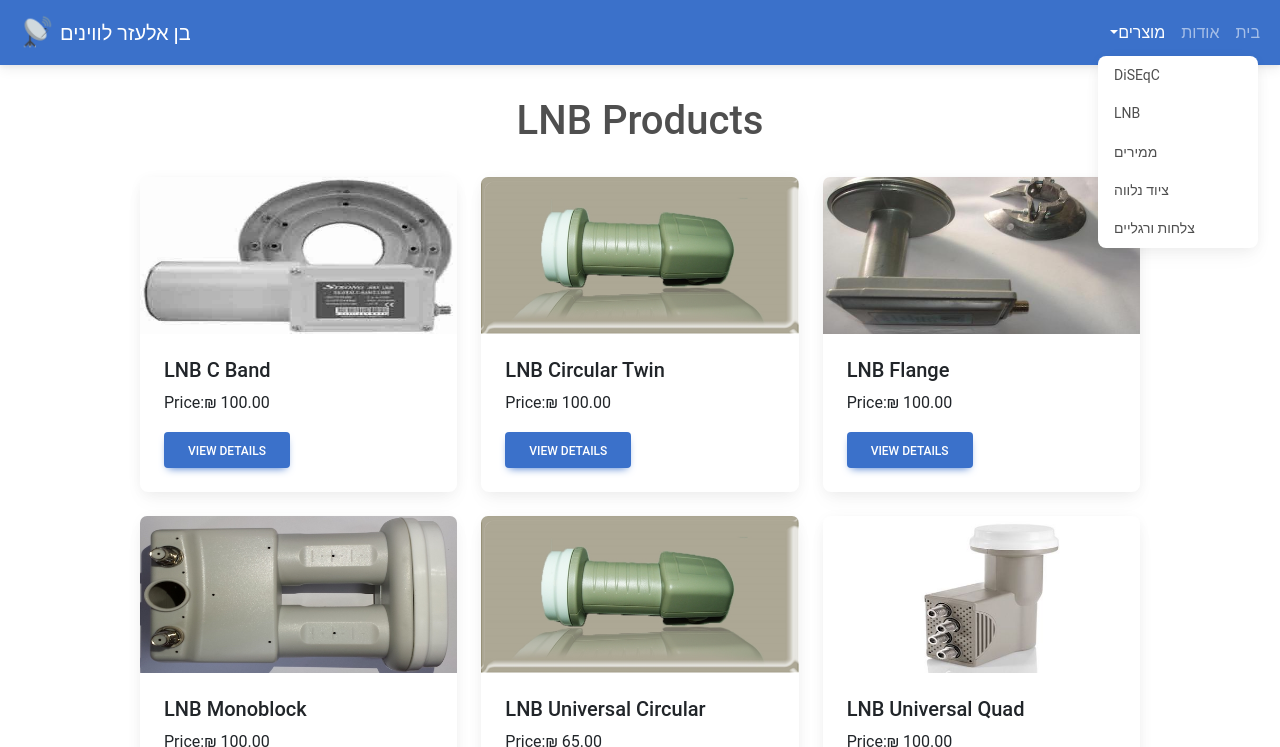
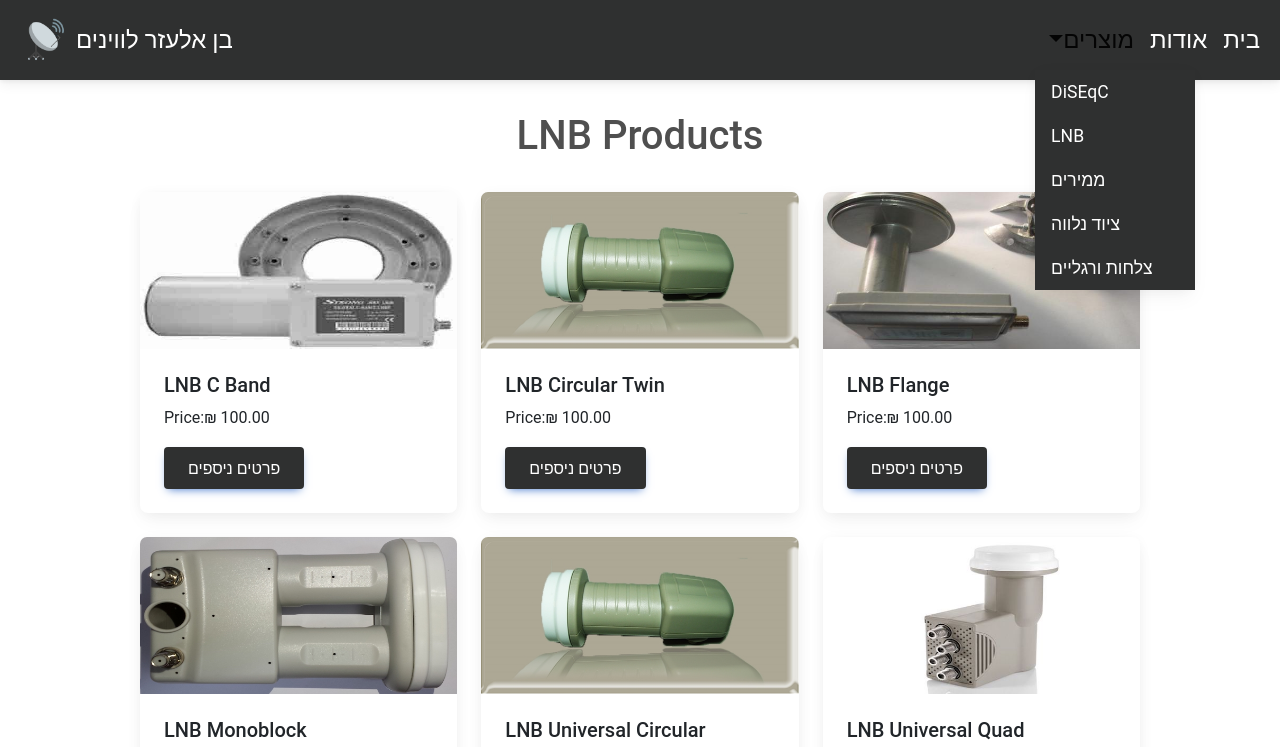
Before and after one commit to annde1/lavyanim-vol3, a Gatsby site: page /products/lnb in a window 1280 px wide. Both pictures are taken after a click on the button "מוצרים". Shown: the top 747 px of the page. Built offline with nearby package versions, Linux system fonts and the light colour scheme; Gatsby itself is replaced by a stand-in of ours; a web font is replaced by a local one.

Commit message:
added styling

```diff
--- a/src/components/FooterComponent.js
+++ b/src/components/FooterComponent.js
@@ -4,22 +4,23 @@ const FooterComponent = () => {
   return (
     <>
       <MDBFooter
-        bgColor="primary"
         className="text-white text-center text-lg-left"
+        style={{ backgroundColor: "#2f3030" }}
       >
         <MDBContainer className="p-4">
           <MDBRow>
             <MDBCol lg="12" md="12" className="mb-4 mb-md-0">
-              <h5 className="text-uppercase">לווינים בן אלעזר</h5>
+              <h5 className="text-uppercase" style={{ color: "white" }}>
+                לווינים בן אלעזר
+              </h5>
 
-              <p>
+              <p style={{ color: "white" }}>
                 בעלי ותק בתחום התקשורת הלווינית של 20 שנה | צור קשר - 0528785050
               </p>
 
               <a
                 href="#!"
-                className="text-white"
-                style={{ textDecoration: "underline" }}
+                style={{ textDecoration: "underline", color: "white" }}
               >
                 הצהרת הנגישות של האתר
               </a>
@@ -29,7 +30,7 @@ const FooterComponent = () => {
 
         <div
           className="text-center p-3"
-          style={{ backgroundColor: "rgba(0, 0, 0, 0.2)" }}
+          style={{ backgroundColor: "rgba(0, 0, 0, 0.2)", color: "white" }}
         >
           &copy; קטלוג המוצרים של בן אלעזר תקשורת לווינית, כל הזכויות שמורות
         </div>
--- a/src/components/NavBarComponent.js
+++ b/src/components/NavBarComponent.js
@@ -1,7 +1,5 @@
 import React from "react";
-import Button from "react-bootstrap/Button";
 import Container from "react-bootstrap/Container";
-import Form from "react-bootstrap/Form";
 import Nav from "react-bootstrap/Nav";
 import Navbar from "react-bootstrap/Navbar";
 import NavDropdown from "react-bootstrap/NavDropdown";
@@ -11,35 +9,114 @@ import "../styles/global.css";
 
 const NavBarComponent = () => {
   return (
-    <Navbar expand="lg" bg="primary" variant="dark">
+    <>
+      <Navbar
+        expand="lg"
+        style={{ backgroundColor: "#2f3030", height: "5rem" }}
+        sticky="top"
+      >
         <Container fluid>
-        <img src={sateliteImage} style={{ height: "3rem" }}></img>
-        <Navbar.Brand href="#" className="me-auto">
+          <img
+            src={sateliteImage}
+            style={{ height: "4rem" }}
+            alt="Satellite Logo"
+          />
+          <Navbar.Brand
+            href="#"
+            className="me-auto"
+            style={{ color: "white", fontSize: "1.5rem" }}
+          >
             בן אלעזר לווינים
           </Navbar.Brand>
-        <Navbar.Toggle aria-controls="navbarScroll" />
-        <Navbar.Collapse id="navbarScroll">
+          <Navbar.Toggle
+            aria-controls="navbarScroll"
+            style={{ color: "white" }}
+          />
+          <Navbar.Collapse
+            id="navbarScroll"
+            style={{ backgroundColor: "#2f3030" }}
+          >
             <Nav className="ms-auto" navbarScroll dir="rtl">
-            <Nav.Link href="#action1" as={Link} to="/">
+              <Nav.Link
+                href="#action1"
+                as={Link}
+                to="/"
+                style={{ color: "white", fontSize: "1.5rem" }}
+              >
                 בית
               </Nav.Link>
-            <Nav.Link href="#action2" as={Link} to="/about">
+              <Nav.Link
+                href="#action2"
+                as={Link}
+                to="/about"
+                style={{ color: "white", fontSize: "1.5rem" }}
+              >
                 אודות
               </Nav.Link>
-            <NavDropdown title="מוצרים" id="navbarScrollingDropdown">
-              <NavDropdown.Item href="#action3" as={Link} to="/products/diseqc">
+              <NavDropdown
+                title="מוצרים"
+                id="navbarScrollingDropdown"
+                style={{ color: "white", fontSize: "1.5rem", width: "100%" }}
+                className="products"
+              >
+                <NavDropdown.Item
+                  href="#action3"
+                  as={Link}
+                  to="/products/diseqc"
+                  style={{
+                    backgroundColor: "#2f3030",
+                    color: "white",
+                    fontSize: "1.1rem",
+                  }}
+                >
                   DiSEqC
                 </NavDropdown.Item>
-              <NavDropdown.Item href="#action4" as={Link} to="/products/lnb">
+                <NavDropdown.Item
+                  href="#action4"
+                  as={Link}
+                  to="/products/lnb"
+                  style={{
+                    backgroundColor: "#2f3030",
+                    color: "white",
+                    fontSize: "1.1rem",
+                  }}
+                >
                   LNB
                 </NavDropdown.Item>
-              <NavDropdown.Item href="#action5" as={Link} to="/products/dvb">
+                <NavDropdown.Item
+                  href="#action5"
+                  as={Link}
+                  to="/products/dvb"
+                  style={{
+                    backgroundColor: "#2f3030",
+                    color: "white",
+                    fontSize: "1.1rem",
+                  }}
+                >
                   ממירים
                 </NavDropdown.Item>
-              <NavDropdown.Item href="#action6" as={Link} to="/products/misc">
+                <NavDropdown.Item
+                  href="#action6"
+                  as={Link}
+                  to="/products/misc"
+                  style={{
+                    backgroundColor: "#2f3030",
+                    color: "white",
+                    fontSize: "1.1rem",
+                  }}
+                >
                   ציוד נלווה
                 </NavDropdown.Item>
-              <NavDropdown.Item href="#action7" as={Link} to="/products/mounts">
+                <NavDropdown.Item
+                  href="#action7"
+                  as={Link}
+                  to="/products/mounts"
+                  style={{
+                    backgroundColor: "#2f3030",
+                    color: "white",
+                    fontSize: "1.1rem",
+                  }}
+                >
                   צלחות ורגליים
                 </NavDropdown.Item>
               </NavDropdown>
@@ -47,6 +124,7 @@ const NavBarComponent = () => {
           </Navbar.Collapse>
         </Container>
       </Navbar>
+    </>
   );
 };
 
--- a/src/pages/products/dvb/index.js
+++ b/src/pages/products/dvb/index.js
@@ -63,7 +63,11 @@ const Dvb = () => {
               <Card.Body>
                 <Card.Title>{product.frontmatter.title}</Card.Title>
                 <Card.Text>Price: {product.frontmatter.price}</Card.Text>
-                <Button variant="primary">View Details</Button>
+                <Button
+                  style={{ backgroundColor: "#2f3030", fontSize: "1rem" }}
+                >
+                  פרטים ניספים
+                </Button>
               </Card.Body>
             </Card>
           </div>
--- a/src/pages/products/lnb/index.js
+++ b/src/pages/products/lnb/index.js
@@ -62,7 +62,11 @@ const Lnb = () => {
                 {/* Display price */}
                 <Card.Text>Price:{product.frontmatter.price}</Card.Text>
                 <Link to={"/products/lnb/" + product.frontmatter.slug}>
-                  <Button variant="primary">View Details</Button>
+                  <Button
+                    style={{ backgroundColor: "#2f3030", fontSize: "1rem" }}
+                  >
+                    פרטים ניספים
+                  </Button>
                 </Link>
               </Card.Body>
             </Card>
--- a/src/pages/products/mounts/index.js
+++ b/src/pages/products/mounts/index.js
@@ -56,7 +56,11 @@ const Mounts = () => {
                   <Card.Title>{product.frontmatter.title}</Card.Title>
                   <Card.Text>Price: {product.frontmatter.price}</Card.Text>
                   <Link to={"/products/mounts/" + product.frontmatter.slug}>
-                    <Button variant="primary">View Details</Button>
+                    <Button
+                      style={{ backgroundColor: "#2f3030", fontSize: "1rem" }}
+                    >
+                      פרטים ניספים
+                    </Button>
                   </Link>
                 </Card.Body>
               </Card>
--- a/src/products/mounts/dishes.md
+++ b/src/products/mounts/dishes.md
@@ -1,5 +1,6 @@
 ---
 title: "צלחות לווין - גדלים שונים"
+description: "צלחות לווין - גדלים שונים"
 price: "₪ 75.00מ"
 slug: dishes
 image: ../../images/mounts/general-dishes.jpg
--- a/src/products/mounts/mounts.md
+++ b/src/products/mounts/mounts.md
@@ -1,5 +1,6 @@
 ---
 title: "רגליים"
+description: "רגליים"
 price: "₪ 70.00מ"
 slug: mounts
 image: ../../images/mounts/short_and_small1.jpg
--- a/src/styles/global.css
+++ b/src/styles/global.css
@@ -12,3 +12,9 @@ body {
   border: none; /* Remove border if needed */
   box-shadow: none; /* Remove box shadow if needed */
 }
+.customNav {
+  background-color: white !important;
+}
+.products {
+  color: white !important;
+}
--- a/src/templates/misc-product-details.js
+++ b/src/templates/misc-product-details.js
@@ -23,9 +23,9 @@ const MiscProductDetails = ({ data }) => {
             alt={miscProductDetails.title}
             style={{ width: "40%" }}
           />
-          <h2 style={{ marginTop: "1rem", textAlign: "center" }}>
+          <h1 style={{ marginTop: "1rem", textAlign: "center" }}>
             {miscProductDetails.title}
-          </h2>
+          </h1>
         </Container>
 
         <Container className="d-flex justify-content-center">
```
Also changed, not shown: src/pages/products/misc/index.js (+6 -1 lines), src/templates/mounts-product-details.js (+12 -2 lines). Lines whose indentation alone changed are shown as unchanged.
